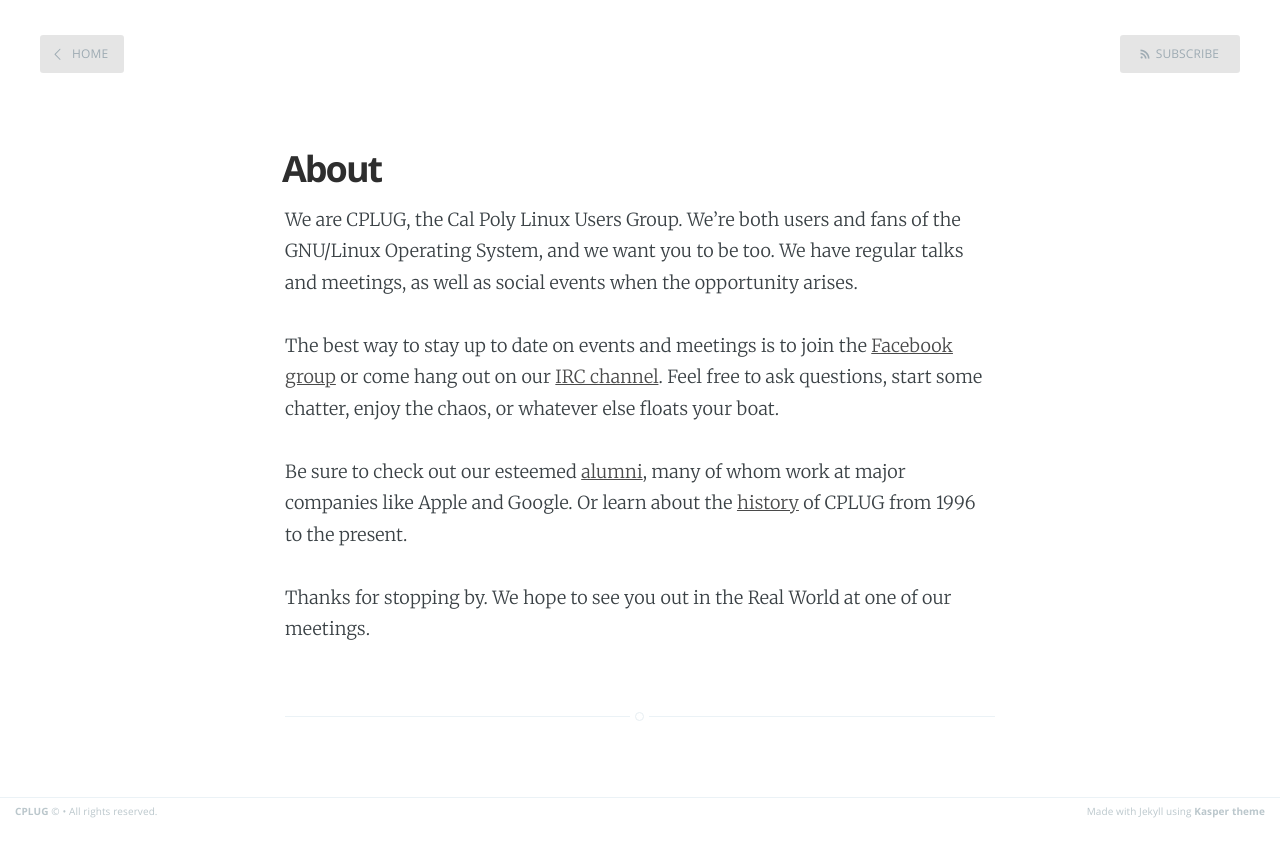
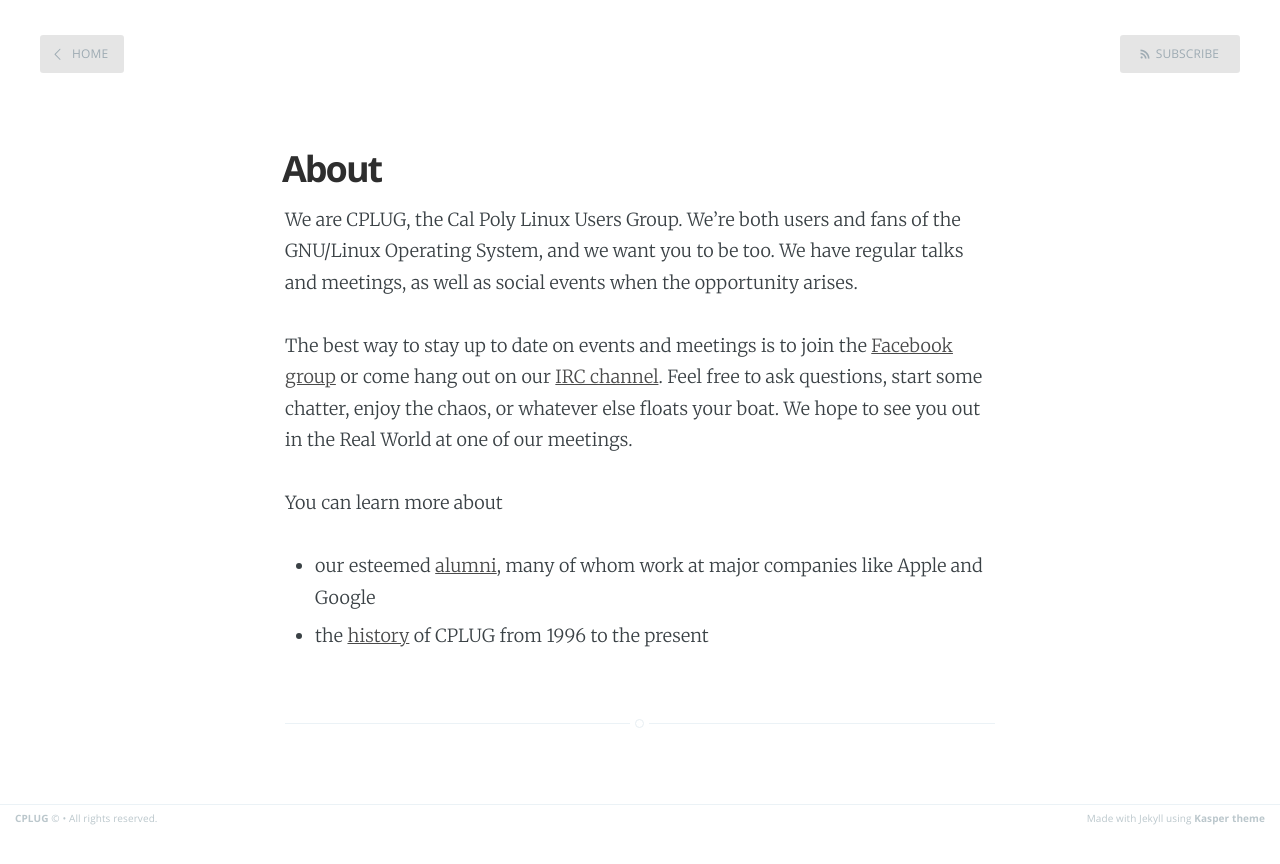
Before and after one commit to CPLUG/cplug.org-old, a Jekyll site: the page built from about/index.md, in a window 1280 px wide. Shown: the top 864 px of the page. Built offline with Jekyll 4.4.1, drawn with Linux system fonts in a browser that asks for light colours; nearby versions of some CDN libraries.

Commit message:
Make alumni/history links more prominent

```diff
--- a/about/index.md
+++ b/about/index.md
@@ -5,13 +5,15 @@
 ---
 We are CPLUG, the Cal Poly Linux Users Group. We're both users and fans of the GNU/Linux Operating System, and we want you to be too. We have regular talks and meetings, as well as social events when the opportunity arises.
 
-The best way to stay up to date on events and meetings is to join the [Facebook group][] or come hang out on our [IRC channel][IRC]. Feel free to ask questions, start some chatter, enjoy the chaos, or whatever else floats your boat.
+The best way to stay up to date on events and meetings is to join the [Facebook group][] or come hang out on our [IRC channel][]. Feel free to ask questions, start some chatter, enjoy the chaos, or whatever else floats your boat. We hope to see you out in the Real World at one of our meetings.
 
-Be sure to check out our esteemed [alumni][3], many of whom work at major companies like Apple and Google. Or learn about the [history][] of CPLUG from 1996 to the present.
+You can learn more about
 
-Thanks for stopping by. We hope to see you out in the Real World at one of our meetings.
+ * our esteemed [alumni][], many of whom work at major companies like Apple and Google
+ * the [history][] of CPLUG from 1996 to the present
+
 
  [Facebook group]: https://www.facebook.com/groups/cplug/
- [IRC]: /contact/#irc
- [3]: alums/
+ [IRC channel]: /contact/#irc
+ [alumni]: alums/
  [history]: a-brief-history-of-cplug/
```
